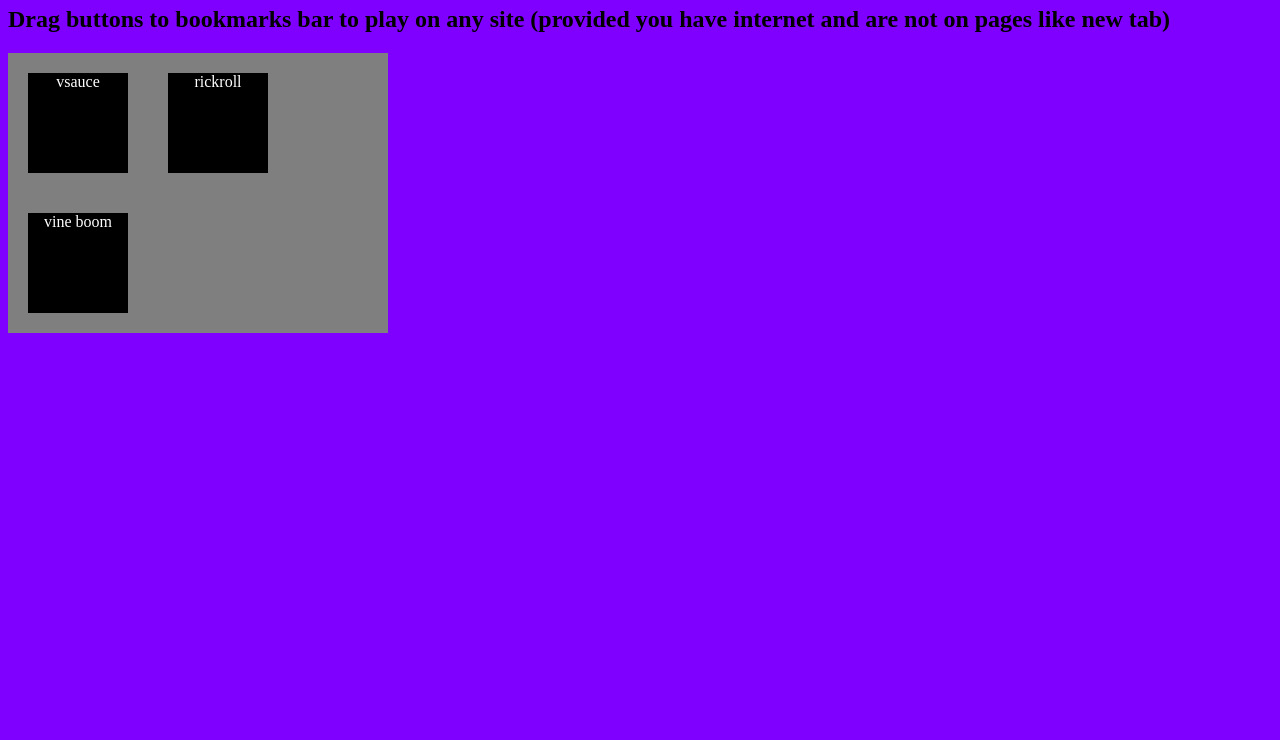
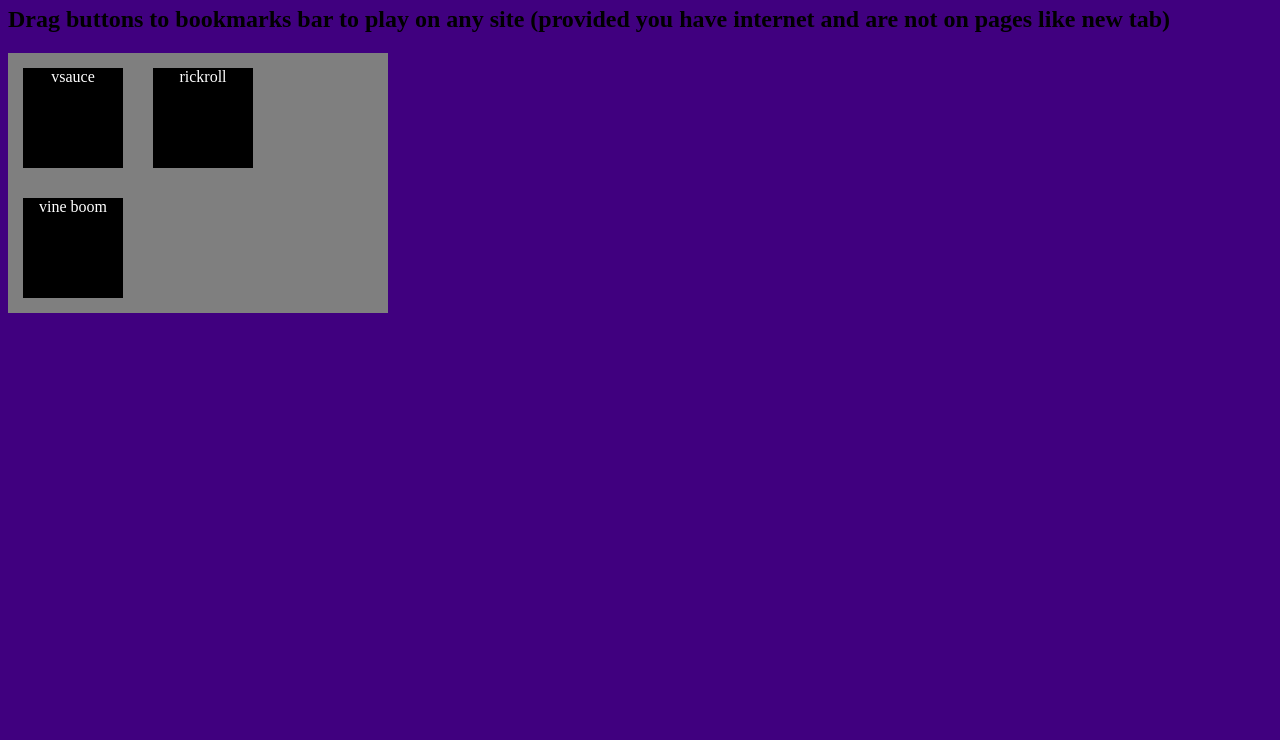
Before and after one commit to turtletown73/Ricksound, a plain HTML site: page index.html in a window 1280 px wide. Shown: the part 60-800 px from the top of the page. Drawn offline with Linux system fonts and the light colour scheme.

Commit message:
Update index.html

```diff
--- a/index.html
+++ b/index.html
@@ -1,7 +1,7 @@
 <head>
   <style>
     body {
-      background-color: rgb(127, 0, 255);
+      background-color: rgb(64, 0, 127);
       color: black;
       text-stroke: white;
     }
@@ -12,9 +12,10 @@
       width: 100px;
       height: 100px;
       text-align: center;
-      margin: 20px;
+      margin: 15px;
       text-decoration: none;
       float: left;
+      vertical-align: middle;
     }
 
     #buttons {
```
